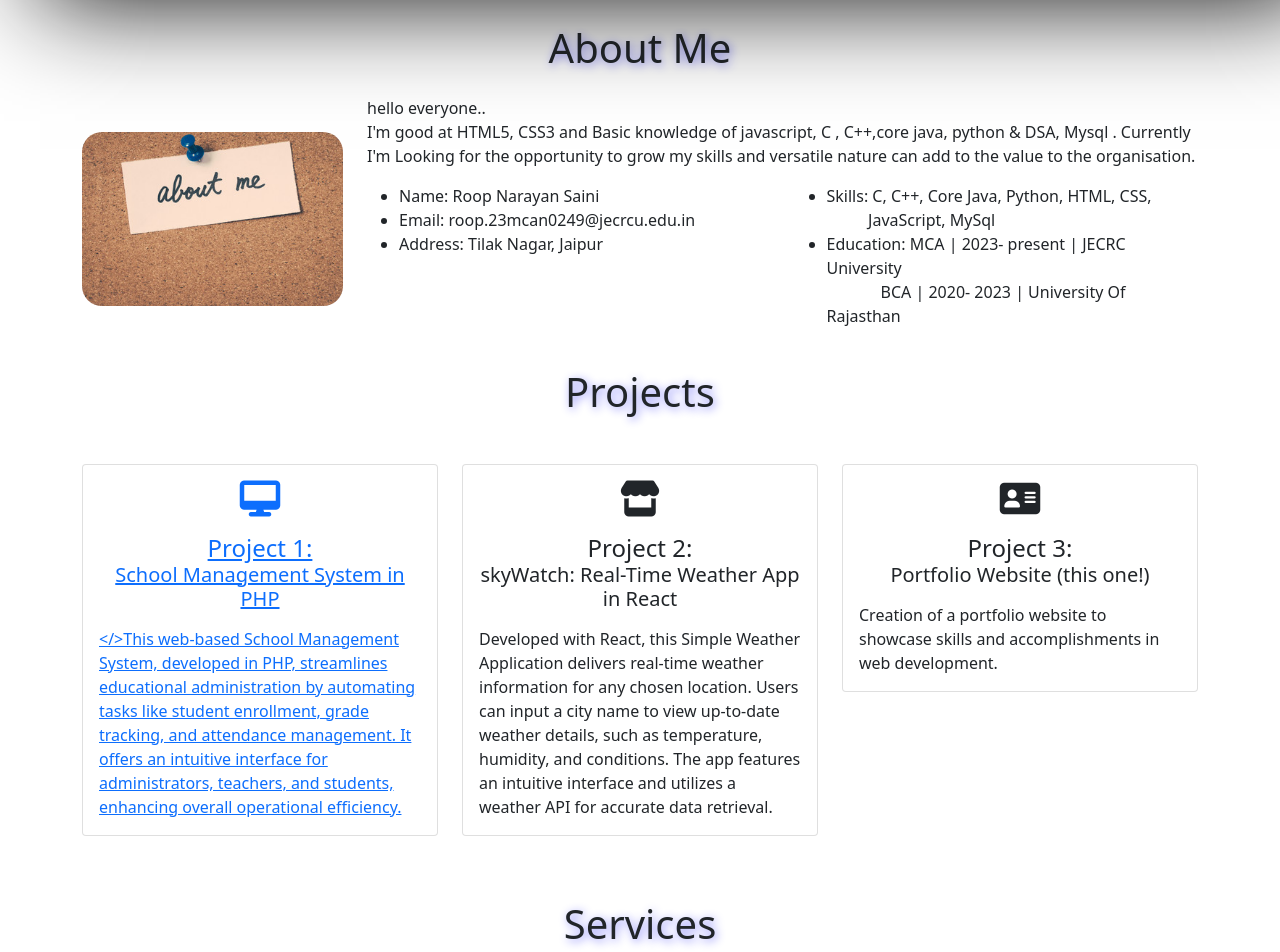
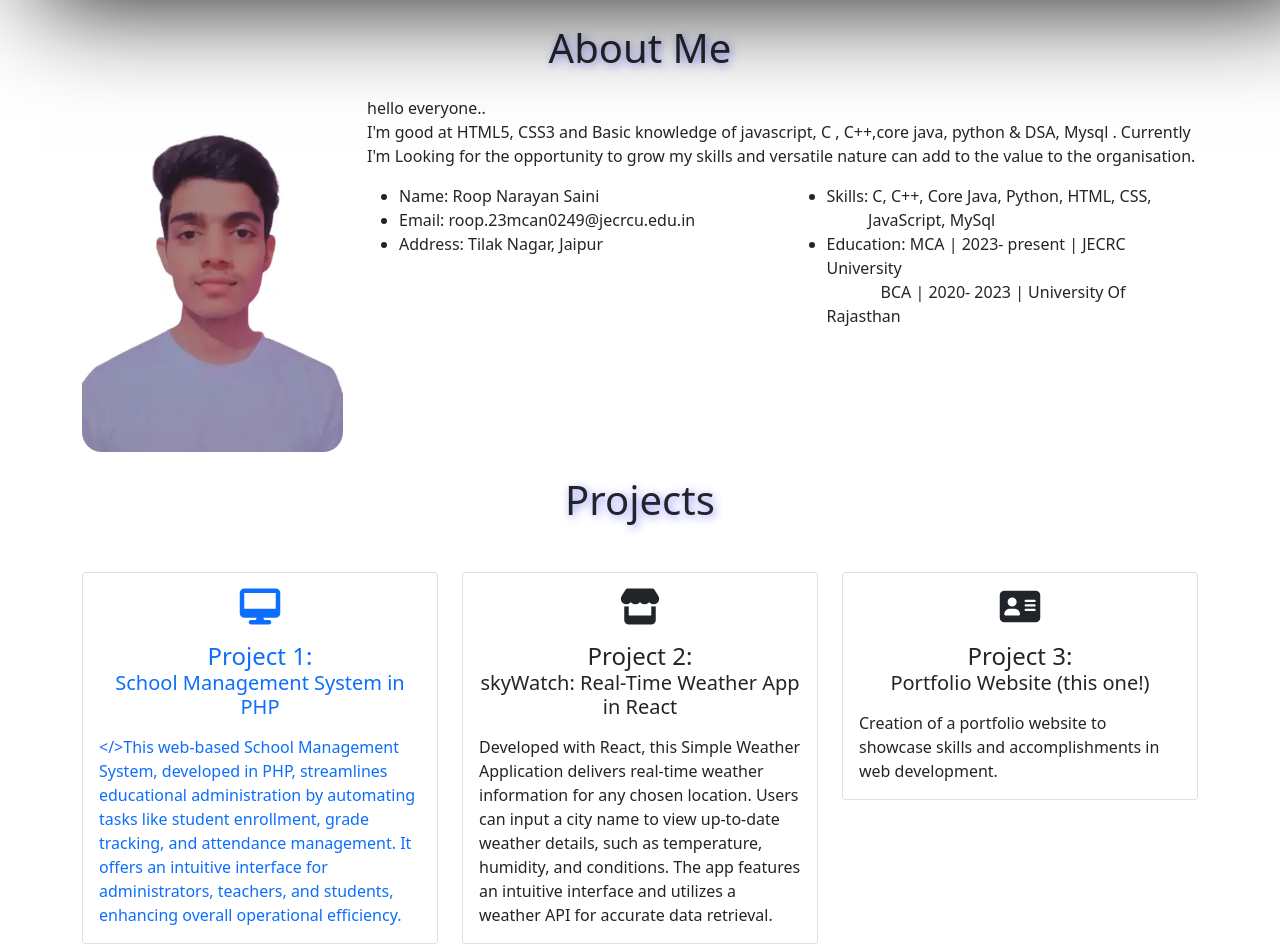
Before and after one commit to iroopnarayan/Bharat-intern-tasks, a plain HTML site: page Portfolio/index.html in a window 1280 px wide. Shown: the part 840-1792 px from the top of the page. Drawn offline with nearby package versions, Linux system fonts and the light colour scheme; a script that the page names is missing.

Commit message:
Update index.html

```diff
--- a/Portfolio/index.html
+++ b/Portfolio/index.html
@@ -78,7 +78,7 @@
 
             <div class="row mt-4">
                 <div class="col-lg-3">
-                    <img class="imageAboutPage about-img" src="about me.jpg" alt="about me">
+                    <img class="imageAboutPage about-img" src="profile pic.png" alt="about me">
                 </div>
 
                 <div class="col-lg-9">
@@ -133,7 +133,7 @@
 
                 <div class="col-lg-4 mt-4">
                     <div class="card projectText">
-                        <a href="google.com">   <div class="card-body">
+                        <a href="https://www.google.com" style="display: block; text-decoration: none;">   <div class="card-body">
                             <i class="fas projectIcon fa-desktop"></i>
                          <h4 class="card-title mt-3">
                                 Project 1: </h4>
```
